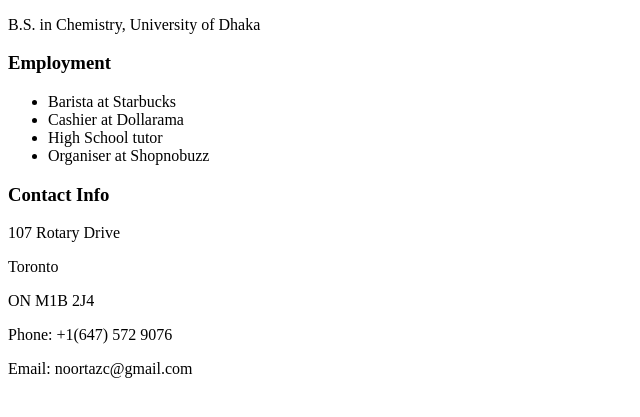
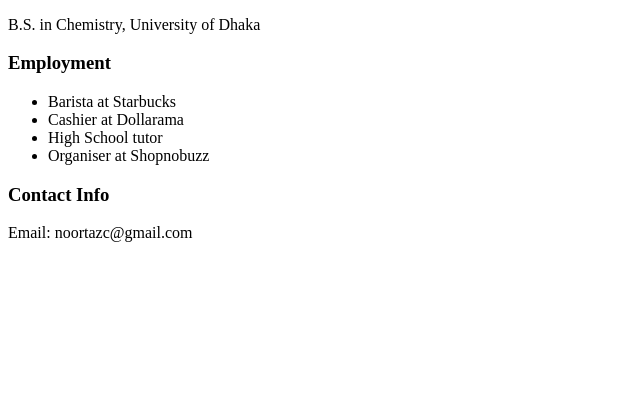
Before and after one commit to noortaz/noortaz.github.io, a plain HTML site: page index.html in a window 1280 px wide. Shown: the part 105-522 px from the top of the page, without its empty margins (0-640 px from the left). Drawn offline with Linux system fonts and the light colour scheme.

Commit message:
Update index.html

```diff
--- a/index.html
+++ b/index.html
@@ -16,10 +16,6 @@
         <li>Organiser at Shopnobuzz</li>
       </ul>
       <h3>Contact Info</h3>
-      <p>107 Rotary Drive</p>
-      <p>Toronto</p>
-      <p>ON M1B 2J4</p>
-      <p>Phone: +1(647) 572 9076</p>
       <p>Email: noortazc@gmail.com</p>
 
     </body>
```
